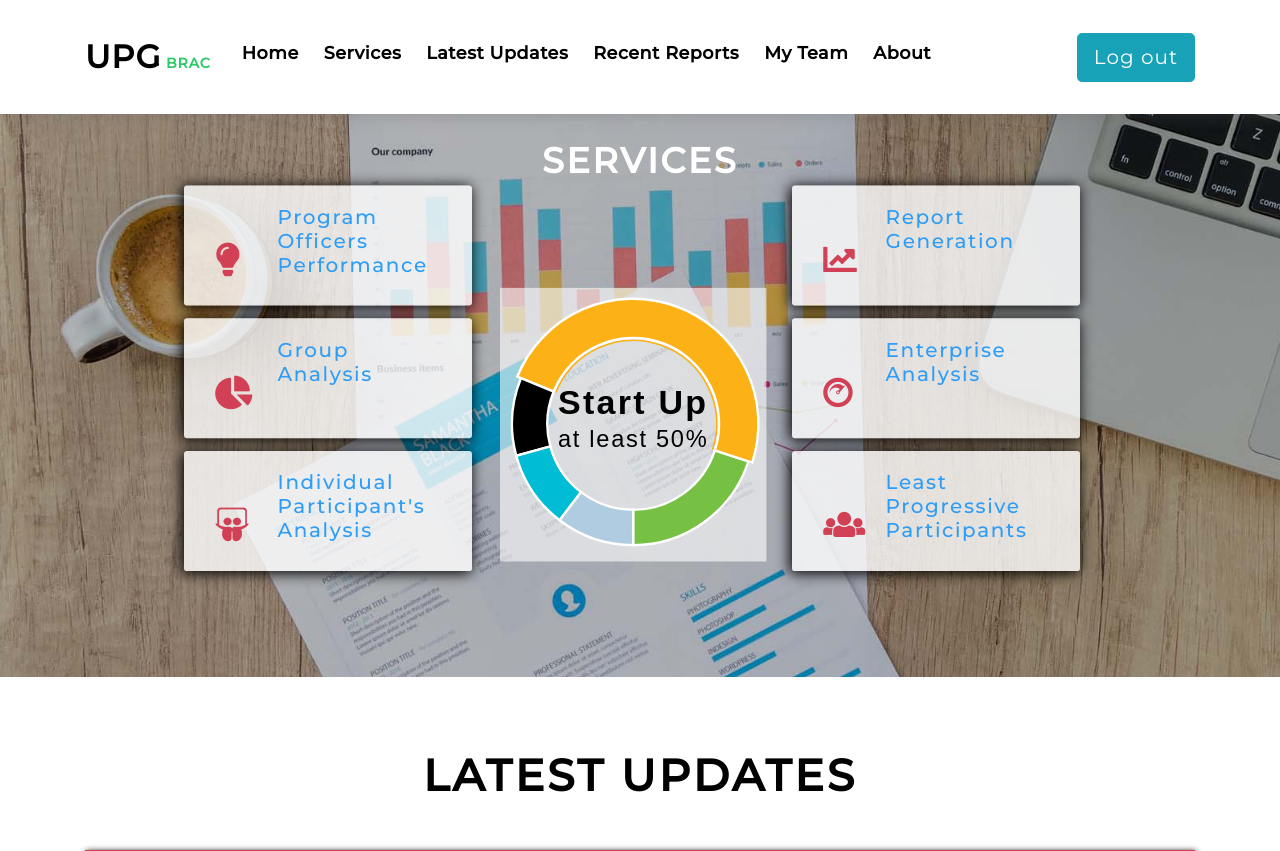
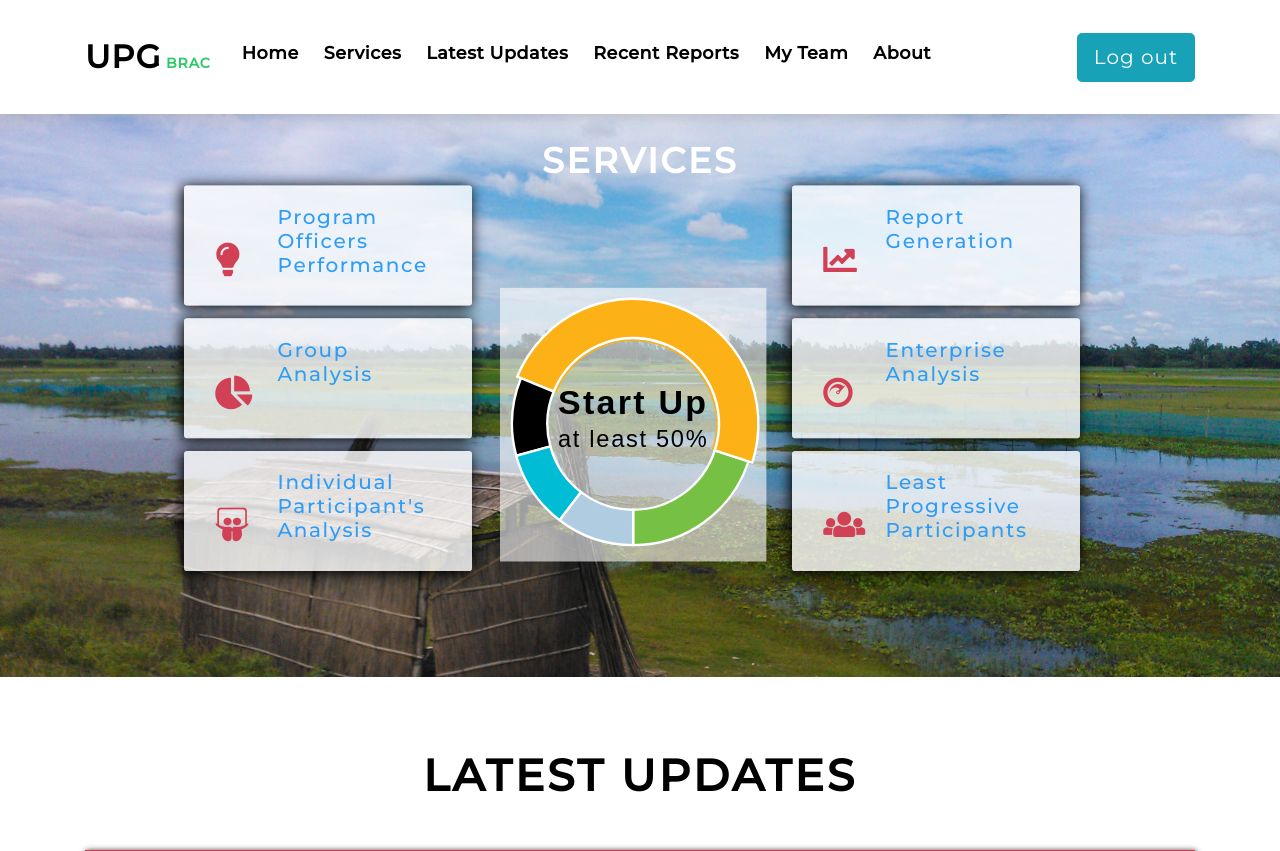
Before and after one commit to forkkr/DU_Revenant_BRACathon3.0, a Flask app: page / in a window 1280 px wide. Shown: the top 851 px of the page. Run offline with Flask 2, Linux system fonts and the light colour scheme; some libraries are stand-ins or nearby versions.

Commit message:
Kashob v1.2

```diff
--- a/static/css/style.css
+++ b/static/css/style.css
@@ -2023,33 +2023,6 @@ footer .credits {
     font-size: 1.3rem;
   }
 }
-
-
-
-
-
-
-
-
-
-
-
-
-
-
-
-
-
-
-
-
-
-
-
-
-
-
-
 
 
 /*--
@@ -2635,7 +2608,7 @@ p{text-align:center;}
 /*-- //About --*/
 /*--Service--*/
 .service,.adv-inner{
-background: url(../images/s1.jpg)no-repeat center;
+background: url(../images/demoImage.jpg)no-repeat center;
     background-size: cover;
 }
 .white-right p {
@@ -3243,7 +3216,7 @@ label.sub-title-w3layouts {
     margin-top: 1em;
     background:#d24055;
 }
-.contactright {background: url(../images/cc1.jpg)no-repeat center;
+.contactright {background: url(../images/demoImage.jpg)no-repeat center;
 }
 .contact_footer_grid_left h5 {
     font-size: 18px;
```
Also changed, not shown: static/images/demoImage.jpg (added).
